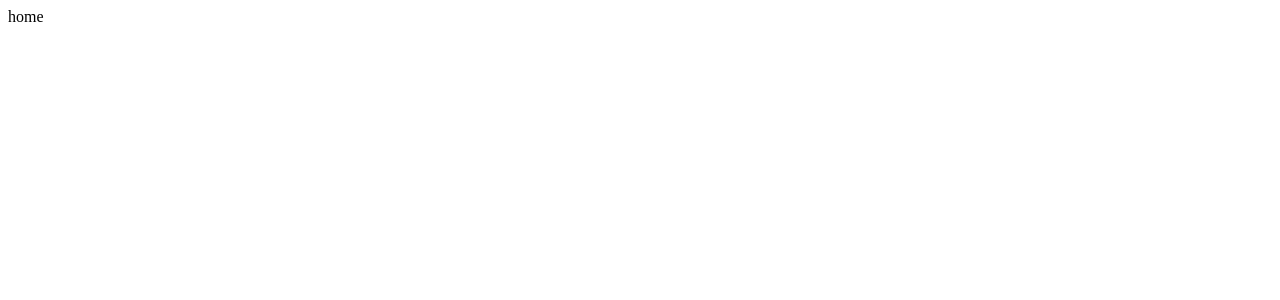
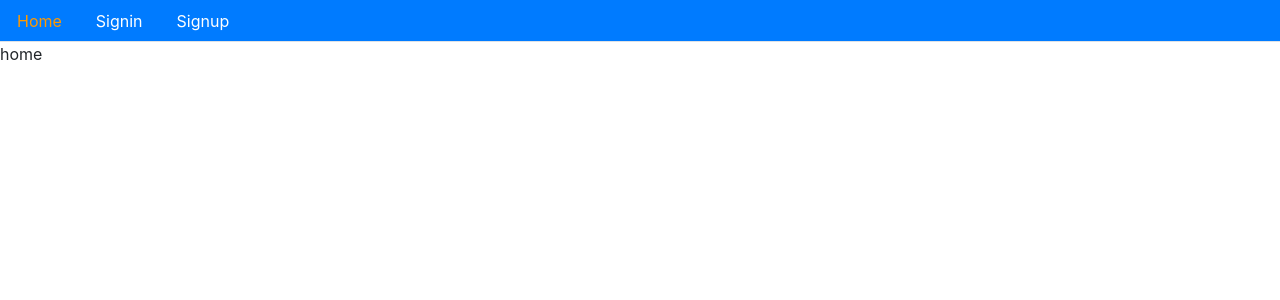
Before and after one commit to ezexedge/ecommerce-client, a React (Create React App) app: page / in a window 1280 px wide. Shown: the top 300 px of the page. Built offline with nearby package versions, Linux system fonts and the light colour scheme.

Commit message:
agregando menu

```diff
--- a/public/index.html
+++ b/public/index.html
@@ -24,6 +24,7 @@
       work correctly both with client-side routing and a non-root public URL.
       Learn how to configure a non-root public URL by running `npm run build`.
     -->
+    <link rel="stylesheet" href="https://stackpath.bootstrapcdn.com/bootstrap/4.5.0/css/bootstrap.min.css">
     <title>React App</title>
   </head>
   <body>
--- a/src/Router.jsx
+++ b/src/Router.jsx
@@ -4,10 +4,11 @@ import {BrowserRouter, Switch , Route} from 'react-router-dom'
 import Signup from './user/Signup'
 import Signin from './user/Signin'
 import Home from './core/Home'
-
+import Menu from './core/Menu'
 const Router = () => {
     return (
         <BrowserRouter>
+            <Menu/>
             <Switch>
                 <Route path="/" exact component={Home} />
                 <Route  path="/signin" exact component={Signin} />
--- /dev/null
+++ b/src/core/Menu.jsx
@@ -0,0 +1,35 @@
+import React from 'react';
+import {Link , withRouter} from 'react-router-dom'
+
+const isActive = (history,path) => {
+    if(history.location.pathname === path){
+        return {color: '#ff9900'}
+    }else{
+        return {color: '#ffffff'}
+    }
+}
+
+const Menu = ({ history }) => {
+    return (
+
+        <div>
+            <ul className="nav nav-tabs bg-primary">
+                <li className="nav-item">
+                    <Link className="nav-link" style={isActive(history,'/')} to="/">Home</Link>
+
+                </li>
+                <li className="nav-item">
+                    <Link className="nav-link" style={isActive(history,'/signin')} to="/signin">Signin</Link>
+
+                </li>
+                <li className="nav-item">
+                    <Link className="nav-link" style={isActive(history,'/signup')} to="/signup">Signup</Link>
+
+                </li>
+            </ul>
+        </div>
+
+      );
+}
+
+export default withRouter(Menu);
```
